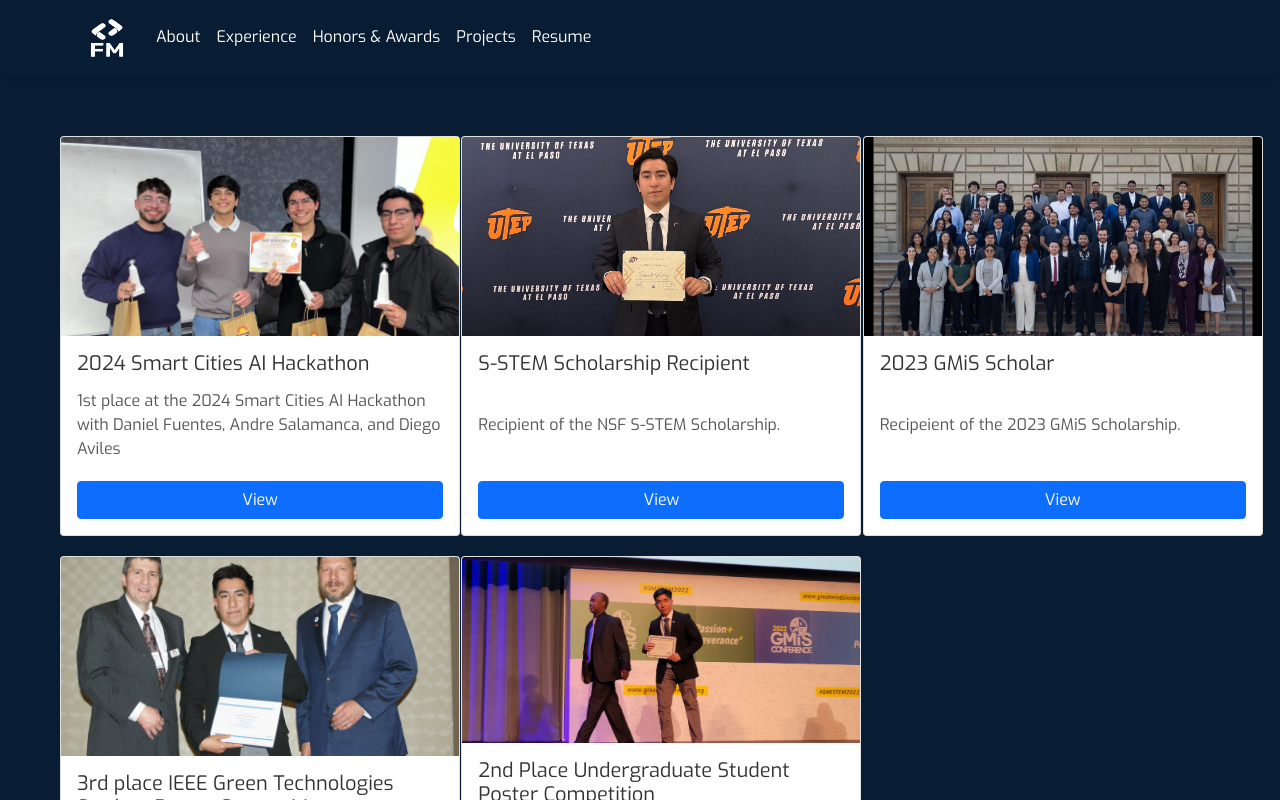
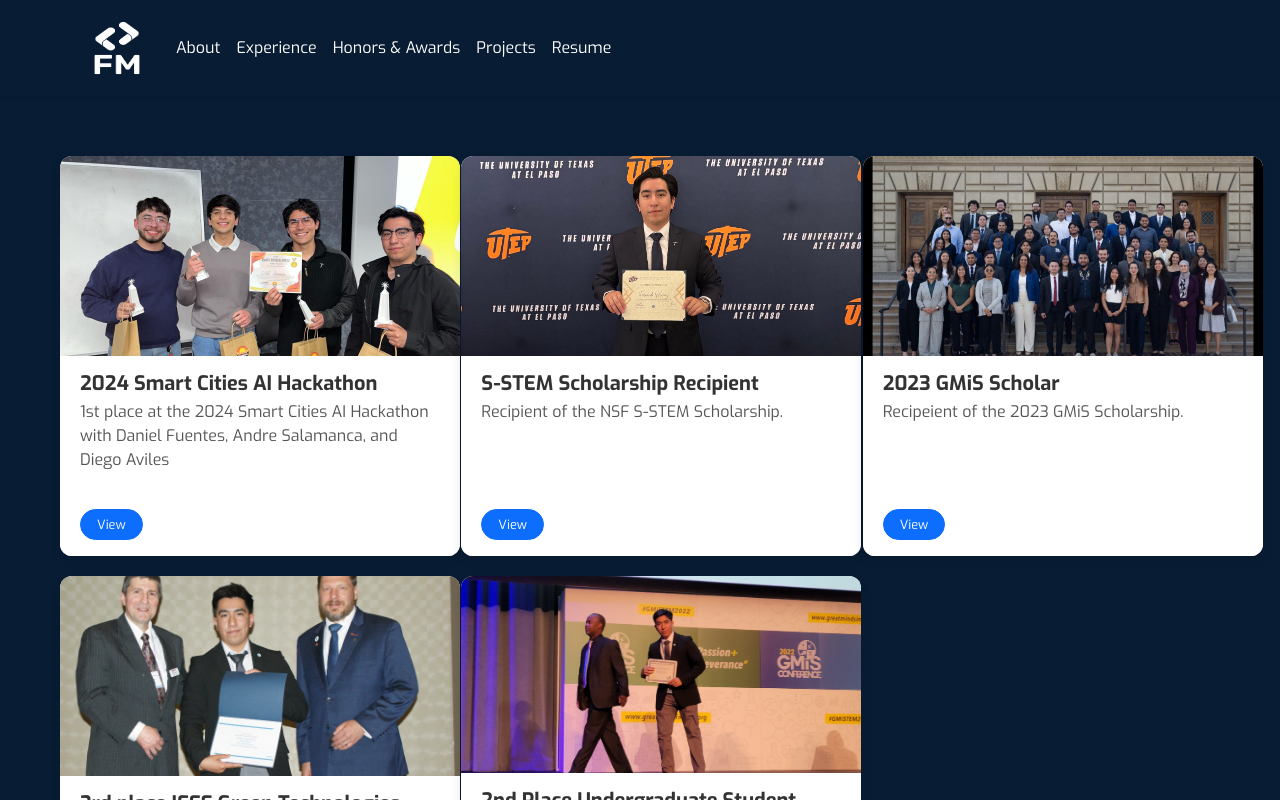
Before and after one commit to fermunoz17/portfolio, a React (Create React App) app: page /achievements in a window 1280 px wide. Shown: the top 800 px of the page. Built offline with nearby package versions, Linux system fonts and the light colour scheme.

Commit message:
vercel push

```diff
--- a/src/components/Achievements.css
+++ b/src/components/Achievements.css
@@ -20,23 +20,54 @@
 /* Card styling for consistent sizing and spacing */
 .card {
     margin: 10px;
-    /* Space around each card */
     width: 25rem;
-    /* Standard width */
     height: 25rem;
-    /* Standard height */
+    border: none;
+    border-radius: 12px;
+    box-shadow: 0 4px 12px rgba(0, 0, 0, 0.1);
+    transition: transform 0.3s ease, box-shadow 0.3s ease;
+    overflow: hidden;
+}
+
+.card:hover {
+    transform: translateY(-6px);
+    box-shadow: 0 12px 24px rgba(0, 0, 0, 0.18);
 }
 
 .card-img-top {
     height: 50%;
-    /* Limits the image height to keep it consistent */
     object-fit: cover;
-    /* Ensures the image covers the area nicely */
+    transition: transform 0.4s ease;
+}
+
+.card:hover .card-img-top {
+    transform: scale(1.05);
 }
 
 .card-body {
     display: flex;
     flex-direction: column;
     justify-content: space-between;
-    /* Spreads out the text and button */
+    padding: 1rem 1.25rem;
+    background-color: #ffffff;
 }
+
+.card-title {
+    font-size: 0.95rem;
+    font-weight: 700;
+    color: #1a1a2e;
+    margin-bottom: 0.25rem;
+}
+
+.card-text {
+    font-size: 0.8rem;
+    color: #555;
+    flex-grow: 1;
+}
+
+.card-body .btn {
+    align-self: flex-start;
+    border-radius: 20px;
+    font-size: 0.8rem;
+    padding: 0.3rem 1rem;
+}
--- a/src/components/Navbar.css
+++ b/src/components/Navbar.css
@@ -10,41 +10,44 @@
 
 .navbar-brand {
     font-weight: bold;
-    /* Bold the brand name */
     color: #007bff;
-    /* Bootstrap primary color */
     transition: transform 0.3s ease;
-    /* Smooth transformation on hover */
+    cursor: pointer;
+    display: flex;
+    align-items: center;
+}
+
+.navbar-brand img {
+    pointer-events: none;
 }
 
 .navbar-brand:hover {
     transform: scale(1.1);
-    /* Slightly enlarge the brand on hover */
 }
 
 .nav-link {
     color: #ffffff !important;
-    /* Dark gray color for the links */
     transition: color 0.3s ease;
-    /* Smooth color transition */
+    cursor: pointer;
+    white-space: nowrap;
+    position: relative;
 }
 
 .nav-link:hover {
     color: #007bff;
-    /* Highlight color on hover */
     text-decoration: none;
-    /* Remove underline */
 }
 
 .nav-item {
     margin: 0 10px;
-    /* Spacing between navbar items */
 }
 
 /* Underline effect for nav links */
 .nav-link::after {
     content: '';
-    display: block;
+    position: absolute;
+    bottom: 0;
+    left: 0;
     width: 0;
     height: 2px;
     background: #007bff;
@@ -53,7 +56,6 @@
 
 .nav-link:hover::after {
     width: 100%;
-    /* Full width on hover */
 }
 
 /* Responsive navbar toggle */
--- a/src/components/Navbar.js
+++ b/src/components/Navbar.js
@@ -27,7 +27,7 @@ function Navbar() {
         <BootstrapNavbar expand="lg" sticky="top" className={scrolled ? 'navbar scrolled' : 'navbar'}>
             <Container>
                 <BootstrapNavbar.Brand as={Link} to="/">
-                    <img src={logoSrc} width="50" height="50" alt="Logo" />
+                    <img src={logoSrc} width="70" height="70" alt="Logo" />
                 </BootstrapNavbar.Brand>
                 <BootstrapNavbar.Toggle aria-controls="basic-navbar-nav" />
                 <BootstrapNavbar.Collapse id="basic-navbar-nav">
```
Also changed, not shown: vercel.json (added).
